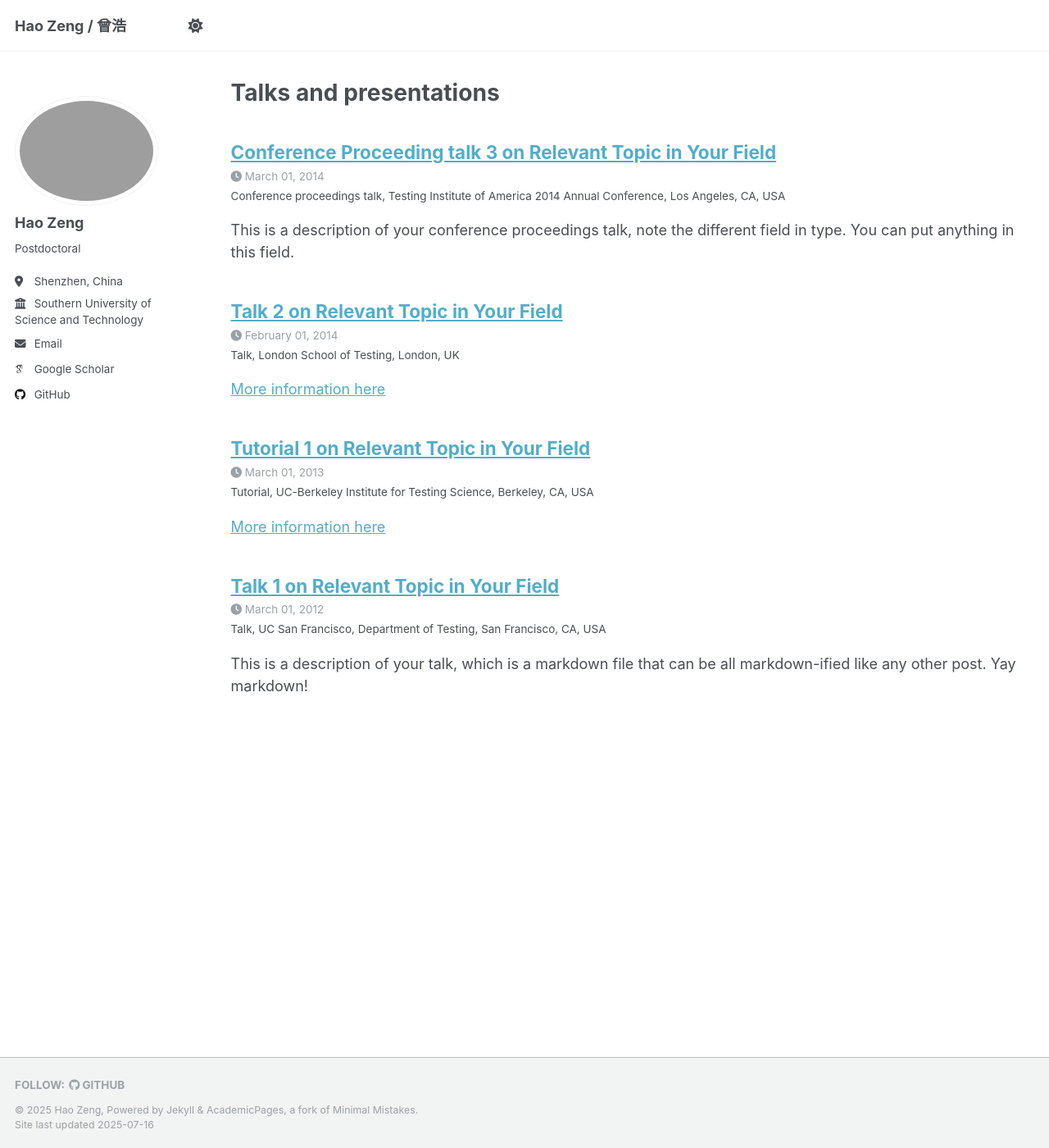
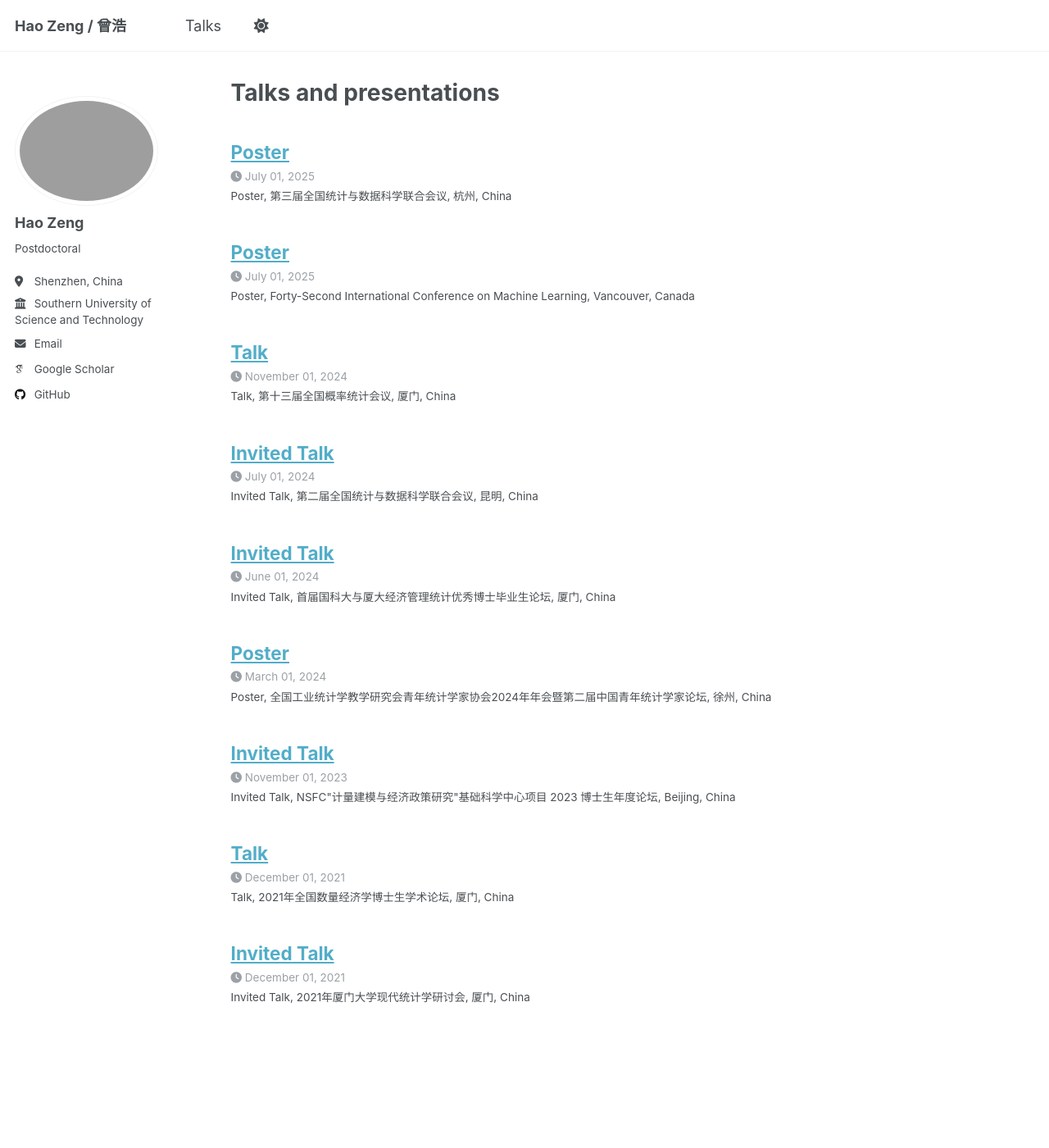
Before and after one commit to ZhaoyuXingStat/ZhaoyuXingStat.github.io, a Jekyll site: the page built from _pages/talks.html, in a window 1280 px wide and 1400 px high. Shown: the whole window at 82% size. Built offline with Jekyll 4.4.1, drawn with Linux system fonts in a browser that asks for light colours; some web fonts are replaced.

Commit message:
更新导航菜单，添加“Talks”链接，同时删除了多篇过时的演讲和教程文档，更新了个人简历的LaTeX模板中的职位信息，提升了简历的专业性和完整性。

```diff
--- a/_data/navigation.yml
+++ b/_data/navigation.yml
@@ -11,8 +11,8 @@ main:
   # - title: "Publications"
   #   url: /publications/
 
-  # - title: "Talks"
-  #   url: /talks/
+  - title: "Talks"
+    url: /talks/
 
   # - title: "Teaching"
   #   url: /teaching/
--- a/_talks/2012-03-01-talk-1.md
+++ /dev/null
@@ -1,11 +0,0 @@
----
-title: "Talk 1 on Relevant Topic in Your Field"
-collection: talks
-type: "Talk"
-permalink: /talks/2012-03-01-talk-1
-venue: "UC San Francisco, Department of Testing"
-date: 2012-03-01
-location: "San Francisco, CA, USA"
----
-
-This is a description of your talk, which is a markdown file that can be all markdown-ified like any other post. Yay markdown!
--- a/_talks/2013-03-01-tutorial-1.md
+++ /dev/null
@@ -1,13 +0,0 @@
----
-title: "Tutorial 1 on Relevant Topic in Your Field"
-collection: talks
-type: "Tutorial"
-permalink: /talks/2013-03-01-tutorial-1
-venue: "UC-Berkeley Institute for Testing Science"
-date: 2013-03-01
-location: "Berkeley, CA, USA"
----
-
-[More information here](http://exampleurl.com)
-
-This is a description of your tutorial, note the different field in type. This is a markdown files that can be all markdown-ified like any other post. Yay markdown!
--- a/_talks/2014-02-01-talk-2.md
+++ /dev/null
@@ -1,13 +0,0 @@
----
-title: "Talk 2 on Relevant Topic in Your Field"
-collection: talks
-type: "Talk"
-permalink: /talks/2014-02-01-talk-2
-venue: "London School of Testing"
-date: 2014-02-01
-location: "London, UK"
----
-
-[More information here](http://example2.com)
-
-This is a description of your talk, which is a markdown files that can be all markdown-ified like any other post. Yay markdown!
--- a/_talks/2014-03-01-talk-3.md
+++ /dev/null
@@ -1,11 +0,0 @@
----
-title: "Conference Proceeding talk 3 on Relevant Topic in Your Field"
-collection: talks
-type: "Conference proceedings talk"
-permalink: /talks/2014-03-01-talk-3
-venue: "Testing Institute of America 2014 Annual Conference"
-date: 2014-03-01
-location: "Los Angeles, CA, USA"
----
-
-This is a description of your conference proceedings talk, note the different field in type. You can put anything in this field.
--- /dev/null
+++ b/_talks/2021-12-01-invited-talk.md
@@ -0,0 +1,9 @@
+---
+title: "Invited Talk"
+collection: talks
+type: "Invited Talk"
+permalink: /talks/2021-12-01-invited-talk
+venue: "2021年厦门大学现代统计学研讨会"
+date: 2021-12-01
+location: "厦门, China"
+---
--- /dev/null
+++ b/_talks/2021-12-01-talk.md
@@ -0,0 +1,9 @@
+---
+title: "Talk"
+collection: talks
+type: "Talk"
+permalink: /talks/2021-12-01-talk
+venue: "2021年全国数量经济学博士生学术论坛"
+date: 2021-12-01
+location: "厦门, China"
+---
--- /dev/null
+++ b/_talks/2023-11-01-invited-talk.md
@@ -0,0 +1,9 @@
+---
+title: "Invited Talk"
+collection: talks
+type: "Invited Talk"
+permalink: /talks/2023-11-01-invited-talk
+venue: 'NSFC"计量建模与经济政策研究"基础科学中心项目 2023 博士生年度论坛'
+date: 2023-11-01
+location: "Beijing, China"
+---
--- /dev/null
+++ b/_talks/2024-03-01-poster.md
@@ -0,0 +1,9 @@
+---
+title: "Poster"
+collection: talks
+type: "Poster"
+permalink: /talks/2024-03-01-poster
+venue: "全国工业统计学教学研究会青年统计学家协会2024年年会暨第二届中国青年统计学家论坛"
+date: 2024-03-01
+location: "徐州, China"
+---
--- /dev/null
+++ b/_talks/2024-06-01-invited-talk.md
@@ -0,0 +1,9 @@
+---
+title: "Invited Talk"
+collection: talks
+type: "Invited Talk"
+permalink: /talks/2024-06-01-invited-talk
+venue: "首届国科大与厦大经济管理统计优秀博士毕业生论坛"
+date: 2024-06-01
+location: "厦门, China"
+---
--- /dev/null
+++ b/_talks/2024-07-01-invited-talk.md
@@ -0,0 +1,9 @@
+---
+title: "Invited Talk"
+collection: talks
+type: "Invited Talk"
+permalink: /talks/2024-07-01-invited-talk
+venue: "第二届全国统计与数据科学联合会议"
+date: 2024-07-01
+location: "昆明, China"
+---
--- /dev/null
+++ b/_talks/2024-11-01-talk.md
@@ -0,0 +1,9 @@
+---
+title: "Talk"
+collection: talks
+type: "Talk"
+permalink: /talks/2024-11-01-talk
+venue: "第十三届全国概率统计会议"
+date: 2024-11-01
+location: "厦门, China"
+---
--- /dev/null
+++ b/_talks/2025-07-01-poster-icml.md
@@ -0,0 +1,9 @@
+---
+title: "Poster"
+collection: talks
+type: "Poster"
+permalink: /talks/2025-07-01-poster-icml
+venue: "Forty-Second International Conference on Machine Learning"
+date: 2025-07-01
+location: "Vancouver, Canada"
+---
--- /dev/null
+++ b/_talks/2025-07-01-poster.md
@@ -0,0 +1,9 @@
+---
+title: "Poster"
+collection: talks
+type: "Poster"
+permalink: /talks/2025-07-01-poster
+venue: "第三届全国统计与数据科学联合会议"
+date: 2025-07-01
+location: "杭州, China"
+---
```
Also changed, not shown: 4 other files.
